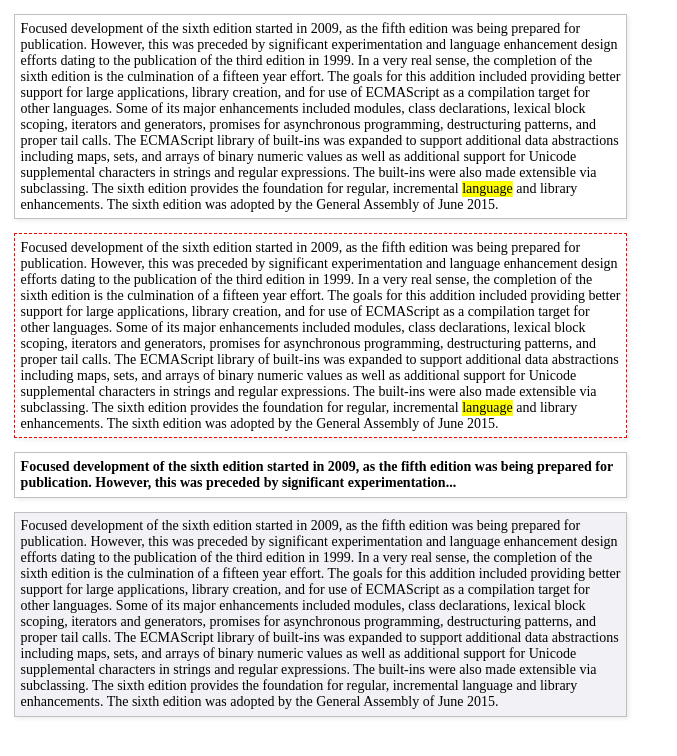
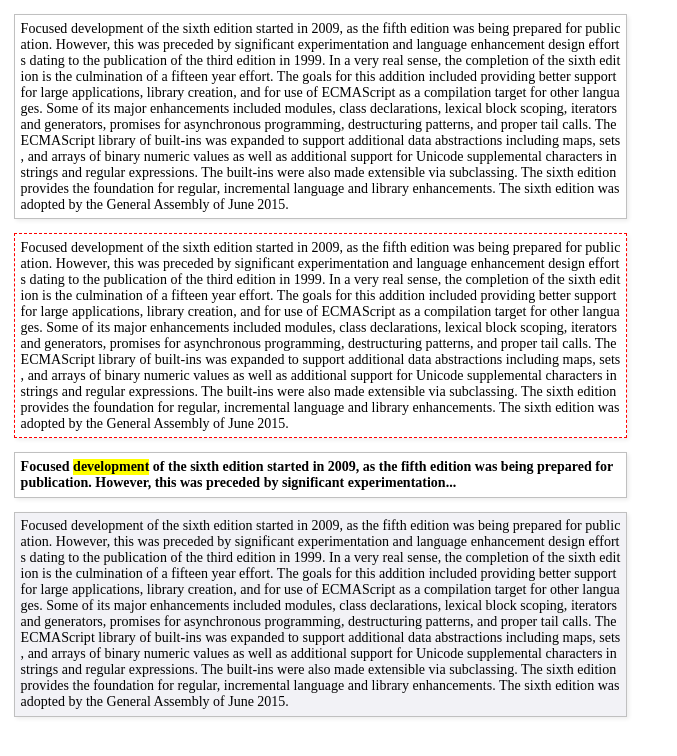
Before and after one commit to lafeillou/hyphenjs, a plain HTML site: page test/index.html in a window 1280 px wide. Shown: the whole page, without its empty margins (0-677 px from the left). Drawn offline with Linux system fonts and the light colour scheme.

Commit message:
update hyphen

```diff
--- a/src/index.js
+++ b/src/index.js
@@ -3,21 +3,25 @@
  */
 
 (function (root) {
+    var SPACE = 32;
     var utils = {
-        extend: function(from, to) {
-            for(var prop in to) from[prop] = to[prop];
+        extend: function (from, to) {
+            for (var prop in to) from[prop] = to[prop];
             return from;
         },
         // 生成唯一id
-        idFactory: function(prefix, text) {
-            return prefix + '_' + text.split('').map(function(c){
+        getUniqueId: function (prefix, text) {
+            return prefix + '_' + text.split('').map(function (c) {
                 return c.charCodeAt();
             }).join('');
+        },
+        warn: function(text) {
+            console.warn(text);
         }
     };
 
     function hyphen(conf) {
-        if(!(this instanceof hyphen)) return new hyphen(conf);
+        if (!(this instanceof hyphen)) return new hyphen(conf);
         var conf = conf || {};
         var _conf = {
             selector: 'p',
@@ -25,21 +29,159 @@
             prefix: 'hyphen',
             markSymbol: '\"\':;,.?()[]{}<>~!@#$%^&*-+=/\\|1234567890'
         };
-        this.$conf = utils.extend(_conf, conf);
+        if (typeof conf === 'string') {
+            _conf.selector = conf;
+            this.$conf = _conf;
+        } else {
+            this.$conf = utils.extend(_conf, conf);
+        }
         this.init();
     }
-
+    hyphen.__memory__ = [];
     hyphen.prototype = {
         constructor: hyphen,
-        init: function() {
+        init: function () {
             var conf = this.$conf;
-            this.$id = utils.idFactory(conf.prefix, conf.selector);
+            var self = this;
+            this.$id = utils.getUniqueId(conf.prefix, conf.selector);
+            if(hyphen.__memory__.indexOf(this.$id) > -1) {
+                utils.warn('hyphen warning: selector "' + conf.selector + '" can\'t hyphen twice.')
+                return;
+            }
+            hyphen.__memory__.push(this.$id);
+            // 数据缓存
             this.$cached = Object.create(null);
-            this.$markset = conf.markSymbol.split('').map(function(c) {
+            // 特殊符号标记
+            this.$markset = conf.markSymbol.split('').map(function (c) {
                 return c.charCodeAt();
-            }).concat([32]);
+            }).concat([SPACE]);
+
+            var list = document.querySelectorAll(conf.selector);
+
+            list.forEach(function (target, index) {
+                self.storeCached(target, index);
+                self.wrapText(target);
+            });
+        },
+        wrapText: function (target) {
+            target.style.whiteSpace = 'nowrap';
+            var text = target.innerText;
+            var charArray = text.split('');
+            var fullCharArray = charArray.concat(this.$conf.markSymbol.split(''));
+            var targetStyle = this.calcStyle(target);
+            var wordLenArray = text.split(' ').map(function (word) {
+                return word.length;
+            });
+            var textCharMap = this.getAllCharRectData(target, fullCharArray);
+            var textAnalData = [];
+            // 遍历获取断行的所有位置，以及断行是否需要连字符
+            for (var k = 0, b = 0, len = charArray.length; k < len; k++) {
+                var charDistance = this.getTwoCharDistance(charArray, textCharMap, b, k + 1);
+                if (charDistance > targetStyle.width) {
+                    b = k;
+                    textAnalData.push({
+                        br: b,
+                        hyphen: true,
+                        char: charArray[b]
+                    });
+                }
+            }
+            // 添加开始一行
+            textAnalData.unshift({ br: 0 });
+            // 添加结尾一行
+            textAnalData.push({ br: len });
+
+            var singleLineArray = [];
+            for (var t = 1, len = textAnalData.length; t < len; t++) {
+                var lineText = charArray.slice(textAnalData[t - 1].br, textAnalData[t].br);
+                var renderText = '';
+                if (t === len - 1) {
+                    renderText = this.renderLineString(lineText.join(''));
+                } else {
+                    renderText = this.renderLineString(
+                        lineText.join(''),
+                        this.getLineLetterSpacing(textCharMap, lineText, targetStyle.width)
+                    );
+                }
+                singleLineArray.push(renderText);
+            }
+            target.innerHTML = singleLineArray.join('');
+        },
+        renderLineString: function (text, spacing) {
+            return [
+                '<span style="display: inline-block; ',
+                'letter-spacing:' + (spacing ? spacing : 0) + 'px;">',
+                text,
+                '</span><br/>'].join('');
+        },
+        getTwoCharDistance: function (charArray, charMap, from, to) {
+            return charArray.slice(from, to).reduce(function (acc, cur) {
+                return cur ? (acc + charMap[cur.charCodeAt()].width) : acc;
+            }, 0);
+        },
+        getLineLetterSpacing: function (charMap, lineText, containerWidth) {
+            var size = lineText.length;
+            var lineWidth = this.getTwoCharDistance(lineText, charMap, 0, size);
+            return (containerWidth - lineWidth) / size;
+        },
+        // 获取文本对象中所有字符的宽高数据
+        getAllCharRectData(target, charArray) {
+
+            // 存储文本对象中所有字符的数据
+            var charMap = Object.create(null);
+            var div = document.createElement('div');
+            target.appendChild(div);
+            for (var i = 0, len = charArray.length; i < len; i++) {
+                var char = charArray[i];
+                var code = char.charCodeAt();
+                var rect = null;
+                if (charMap[code]) continue;
+                var span = document.createElement('span');
+                span.innerText = char;
+                div.appendChild(span);
+                rect = span.getBoundingClientRect();
+                charMap[code] = {
+                    char: char,
+                    width: rect.width,
+                    height: rect.height
+                };
+            }
+            charMap[SPACE] = this.getSpaceCharRectData(div);
+            target.removeChild(div);
+
+            return charMap;
+        },
+        getSpaceCharRectData(container) {
+            var a = document.createElement('span'),
+                b = document.createElement('span');
+            a.innerText = '_ _';
+            b.innerText = '__';
+            container.appendChild(a);
+            container.appendChild(b);
+            var bcrA = a.getBoundingClientRect(),
+                bcrB = b.getBoundingClientRect();
+            return {
+                char: ' ',
+                width: bcrA.width - bcrB.width,
+                height: bcrA.height
+            };
+        },
+        storeCached: function (target, index) {
+            if (!this.$cached[index]) {
+                this.$cached[index] = {
+                    orginHtml: target.innerHTML,
+                    originText: target.innerText
+                };
+            }
+        },
+        calcStyle: function (target) {
+            var containerStyle = root.getComputedStyle(target);
+            return {
+                fontSize: root.parseFloat(containerStyle['font-size']),
+                width: root.parseFloat(containerStyle['width'])
+            };
         }
     };
 
     root.hyphen = hyphen;
-})(this);
+})(window);
--- a/test/index.html
+++ b/test/index.html
@@ -37,7 +37,7 @@
     </p>
 
     <h6 class="text-js">
-        Focused development of the sixth edition started in 2009, as the fifth edition was being prepared for publication. However,
+        Focused <span class="w-highlight">development</span> of the sixth edition started in 2009, as the fifth edition was being prepared for publication. However,
         this was preceded by significant experimentation...
     </h6>
 
```
